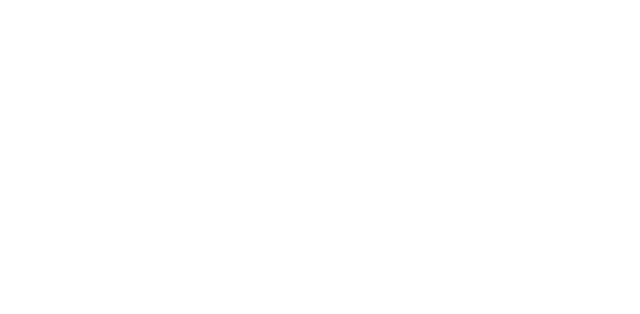
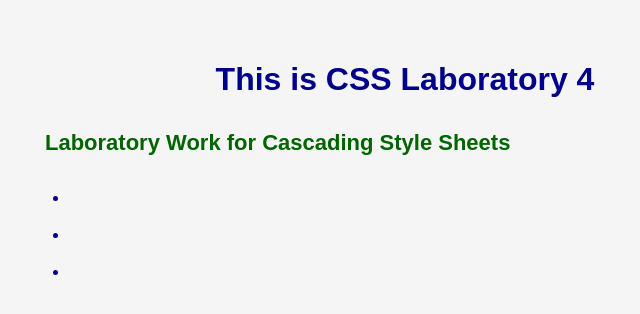
Before and after one commit to Kieeth/WebTech, a plain HTML site: page css-laboratory/lab3.html in a window 1280 px wide. Shown: the whole page, without its empty margins (235-875 px from the left). Drawn offline with Linux system fonts and the light colour scheme.

Commit message:
finished lab 3

```diff
--- a/css-laboratory/lab3.html
+++ b/css-laboratory/lab3.html
@@ -3,9 +3,28 @@
 <head>
     <meta charset="UTF-8">
     <meta name="viewport" content="width=device-width, initial-scale=1.0">
-    <title>Document</title>
+    <title>CSS Laboratory 4</title>
+    <link rel="stylesheet" href="style3.css">
 </head>
+
 <body>
+    <main>
+        <h1>This is CSS Laboratory 4</h1>
 
+        <h2>Laboratory Work for Cascading Style Sheets</h2>
+            <p></p>
+            <p></p>
+
+        <h2></h2>
+            <p></p>
+
+        <ul>
+            <li></li>
+            <li></li>
+            <li></li>
+        </ul>
+
+        <a href=""></a>
+    </main>
 </body>
 </html>
--- a/css-laboratory/style3.css
+++ b/css-laboratory/style3.css
@@ -1,34 +1,54 @@
 body {
-background-color: #f0f4f8;
-font-family: Arial, sans-serif;
-margin: 30px;
-color: #333333;
+  background-color: whitesmoke;
+  color: darkblue;
+  font-family: Arial, Helvetica, sans-serif;
+  margin: 0;
+  padding: 40px 20px;
+}
+
+main {
+  max-width: 720px;
+  margin: 0 auto;
 }
 
 h1 {
   font-size: 32px;
-color: #14d591;
+  color: darkblue;
   text-align: center;
+  margin-bottom: 32px;
 }
 
 h2 {
   font-size: 22px;
-color: #276749;
+  color: darkgreen;
+  margin-top: 28px;
+  margin-bottom: 12px;
 }
 
 p {
   font-size: 16px;
   line-height: 1.6;
+  margin-bottom: 16px;
 }
 
 ul {
+  font-size: 16px;
   line-height: 1.8;
+  padding-left: 24px;
+  margin-bottom: 20px;
+}
+
+li {
+  margin-bottom: 8px;
 }
 
 a {
-color: #145da0;
+  color: royalblue;
+  text-decoration: none;
+  font-weight: 600;
 }
 
 a:hover {
   text-decoration: underline;
+  color: darkgreen;
 }
```
Lines whose indentation alone changed are shown as unchanged.
